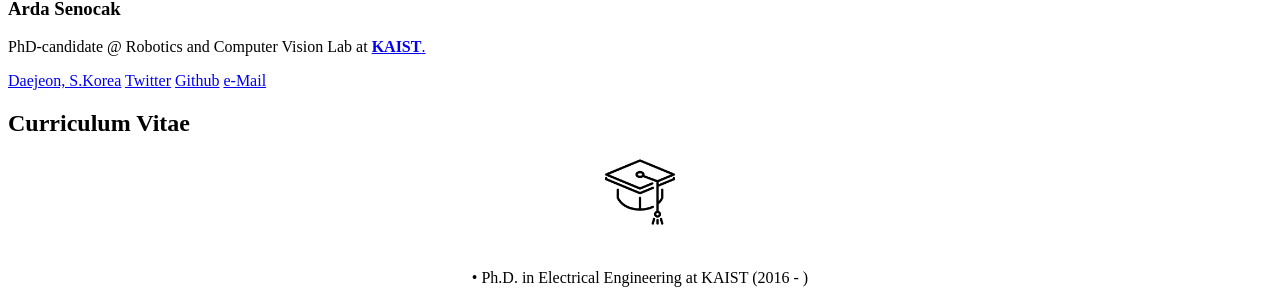
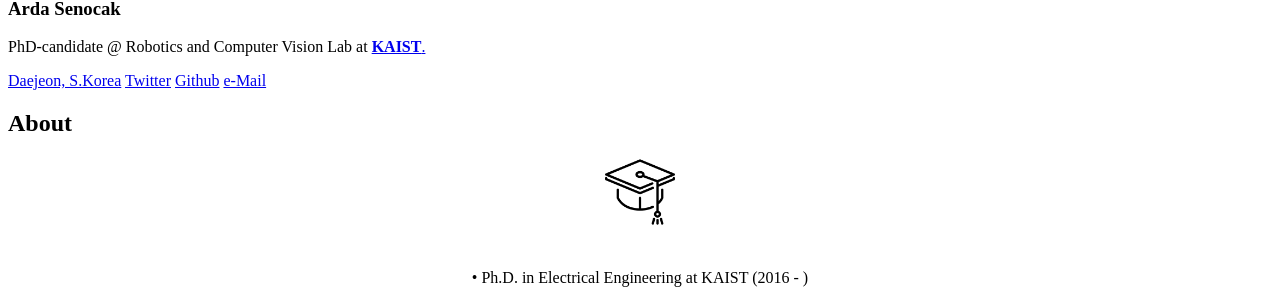
Before and after one commit to ardasnck/ardasnck.github.io, a Jekyll site: the page built from cv.md, in a window 1280 px wide. Shown: the part 625-928 px from the top of the page. Built offline with Jekyll 4.4.1, drawn with Linux system fonts in a browser that asks for light colours; nearby versions of some CDN libraries.

Commit message:
Update cv.md

```diff
--- a/cv.md
+++ b/cv.md
@@ -1,7 +1,7 @@
 ---
 layout: cv
 permalink: /cv/
-title: Curriculum Vitae
+title: About
 tags: [about]
 modified: 8-7-2014
 comments: false
```
